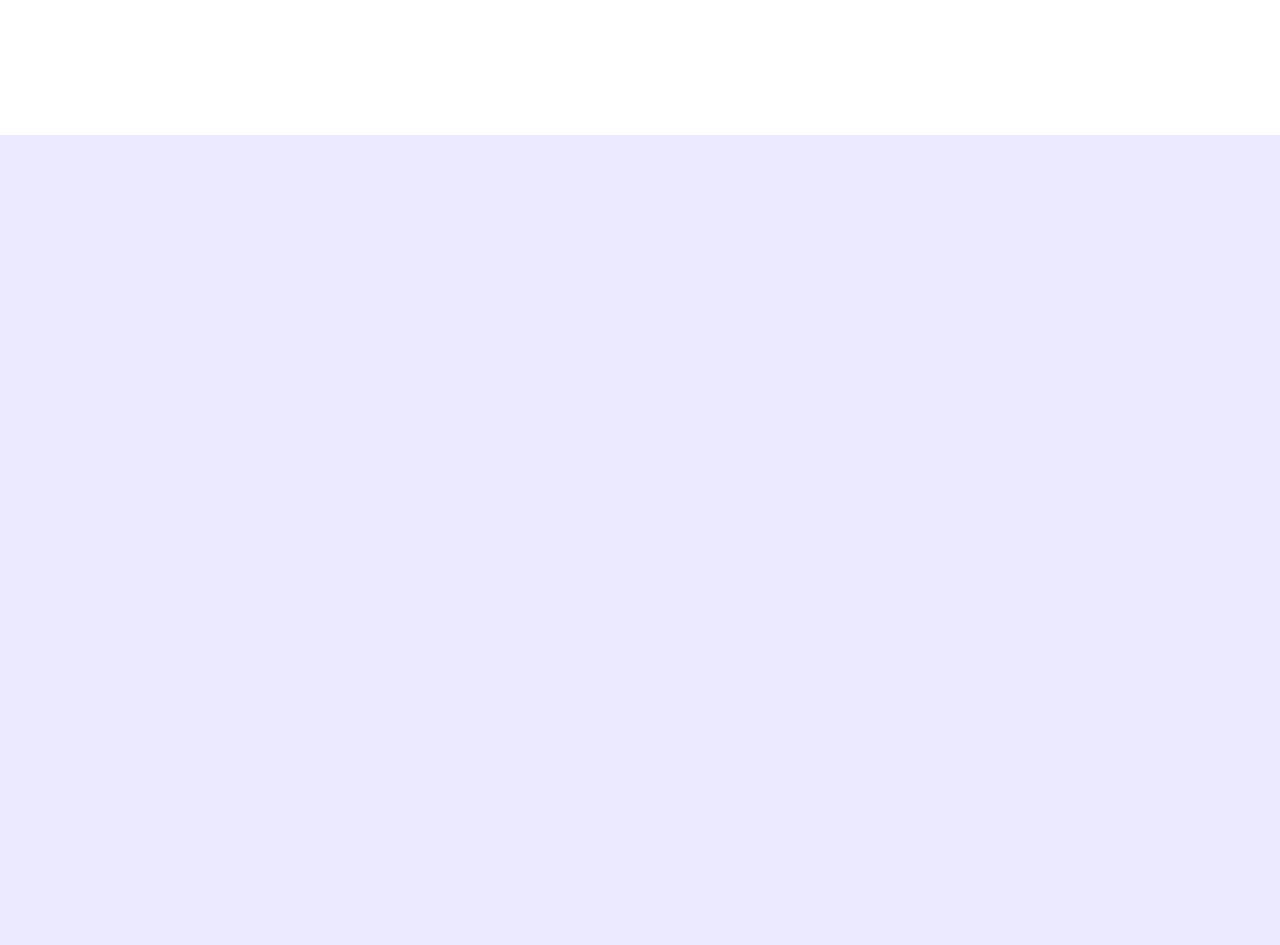
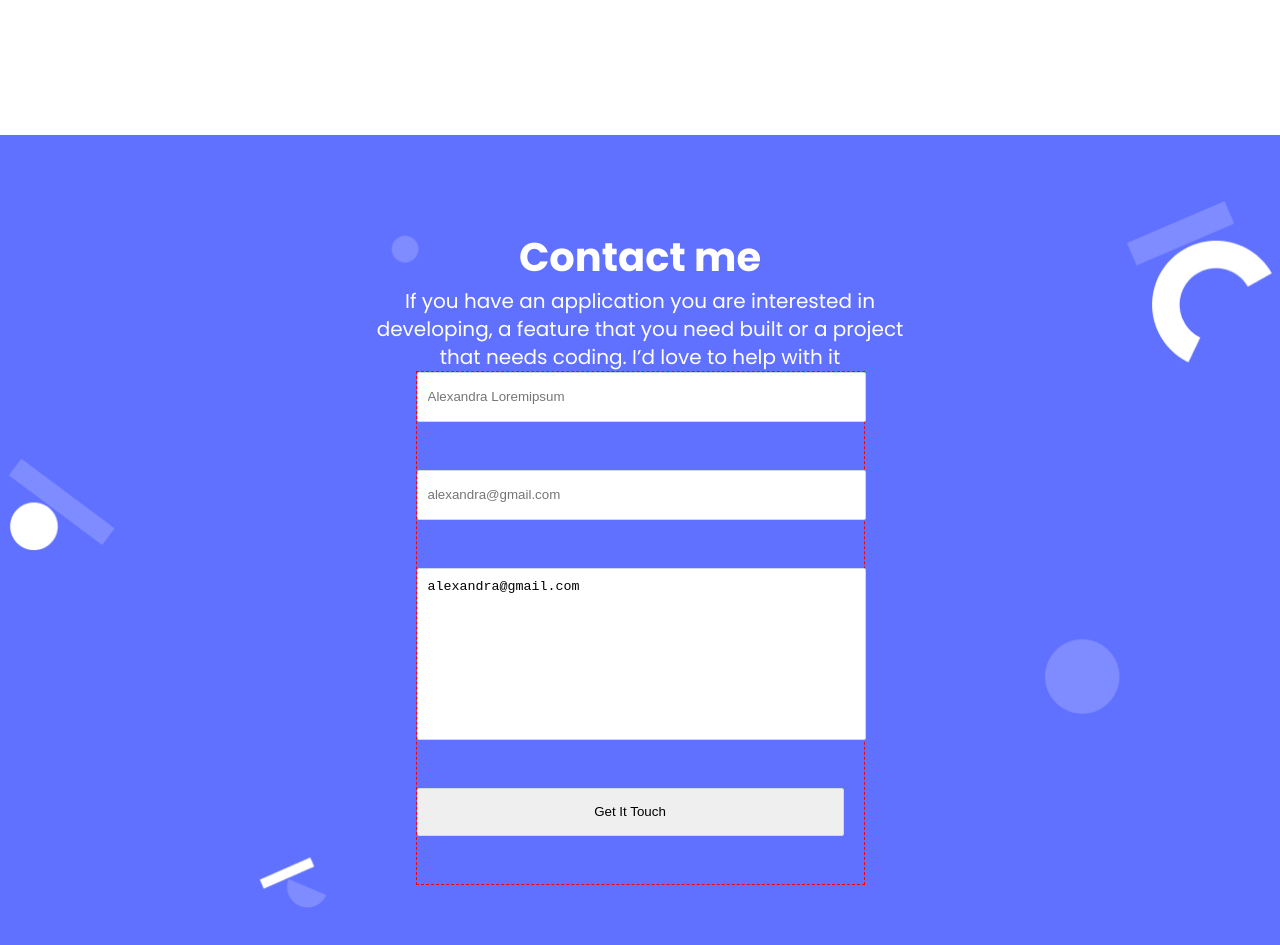
Before and after one commit to RWUBAKWANAYO/Portfolio-Setup, a website: page index.html in a window 1280 px wide. Shown: the part 3900-4845 px from the top of the page. Before the commit the page ends 4035 px from the top, so only its background shows below. Drawn offline with Linux system fonts and the light colour scheme.

Commit message:
Add contact form

```diff
--- a/index.html
+++ b/index.html
@@ -220,6 +220,16 @@
       </ul>
     </div>
   </section>
+  <section class="contact-container">
+    <h2>Contact me</h2>
+    <p>If you have an application you are interested in developing, a feature that you need built or a project that needs coding. I’d love to help with it </p>
+    <form class="contact-form">
+      <input type="text" placeholder="Alexandra Loremipsum">
+      <input type="email" placeholder="alexandra@gmail.com">
+      <textarea name="" id="" cols="30" rows="10">alexandra@gmail.com</textarea>
+      <input type="submit" value="Get It Touch">
+    </form>
+  </section>
 </body>
 
 </html>
--- a/style.css
+++ b/style.css
@@ -18,6 +18,7 @@
   --lightest-gray: #dfe1e6;
   --skill-card-color: #f7f7f9;
   --button-blue: #4053fc;
+  --contact-border-color: #CFD8DC;
   --large-size: 48px;
   --x-medium-size: 40px;
   --medium-size: 20px;
@@ -418,7 +419,60 @@ header {
 .menu-bar i:hover {
   color: var(--lightest-blue);
 }
+.contact-container{
+  min-height:846px;
+  width: 100%;
+  background-color: var(--menu-blue);
+  background-image: url("./images/contact-form-bg.png");
+  background-repeat: no-repeat;
+  background-size: 100%;
+  background-position: center;
+  display: flex;
+  flex-direction: column;
+  justify-content: center;
+  align-items: center;
+}
+.contact-container h2{
+  text-align: center;
+  font-size: var(--x-medium-size);
+  font-weight: 700;
+  color: var(--white-color);
+  height: 56px;
+  line-height: 52px;
+}
+.contact-container p{
+  max-width: 569px;
+  text-align: center;
+  font-size: var(--medium-size);
+  font-weight: 400;
+  color: var(--white-color);
+  line-height: 28px;
+}
+.contact-form{
+  display: grid;
+  grid-template-columns: auto;
+  width: 447px;
+  border: 1px red dashed;
+}
+.contact-form input{
+  width: calc(100% - 20px);
+  height: 48px;
+  outline: none;
+  padding: 0 10px;
+  border-radius: 2px;
+  border: 1px solid var(--contact-border-color);
+  margin-bottom: 48px;
 
+}
+.contact-form textarea{
+  width: calc(100% - 20px);
+  outline: none;
+  padding: 10px;
+  border-radius: 2px;
+  border: 1px solid var(--contact-border-color);
+  margin-bottom: 48px;
+  resize:none;
+}
 /* small screens, laptops */
 
 @media (max-width: 1112px) {
```
Also changed, not shown: images/contact-form-bg.png (added).
